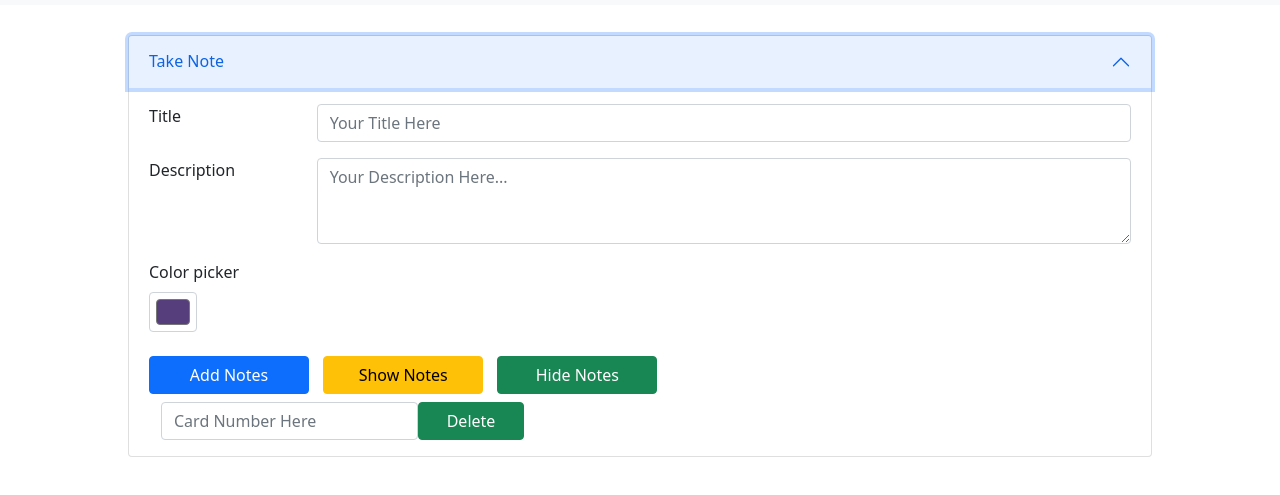
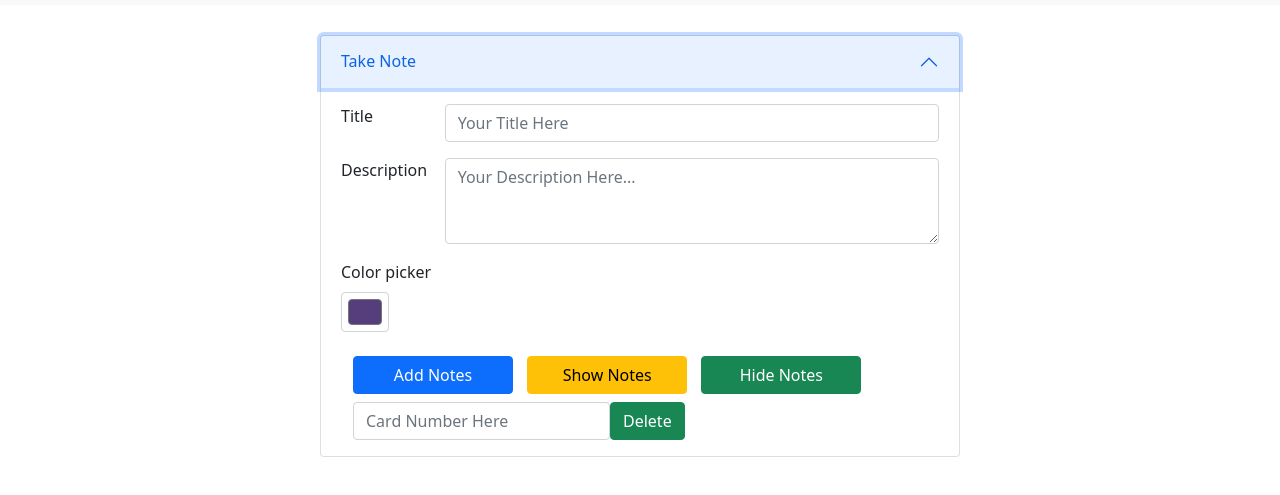
Before and after one commit to PriyanshuNegiCodes/To-Do-List, a plain HTML site: page index.html in a window 1280 px wide. Both pictures are taken after a click on the button "Take Note". Shown: the part 51-546 px from the top of the page. Drawn offline with nearby package versions, Linux system fonts and the light colour scheme.

Commit message:
Update styles.css

```diff
--- a/styles.css
+++ b/styles.css
@@ -1,11 +1,12 @@
 #note-input-panel{
-    width: 80vw;
+    width: 50vw;
     margin: auto;
     margin-top: 30px;
 }
-button{
- width: 106px;
+.collapse{
+    width: auto;
 }
+
 #note-container{
     /* margin: auto; */
     margin-top: 30px;
@@ -13,8 +14,10 @@ button{
     flex-wrap: wrap;
     /* justify-content: space-around; */
 }
-.buttonPadding{
-    padding-left: 0px;
+.buttonitem{
+    width: 100px;
+    margin-top: 10px;
+    margin-bottom: 10px;
 }
 .buttonPadding button{
     margin-right: 10px;
```
